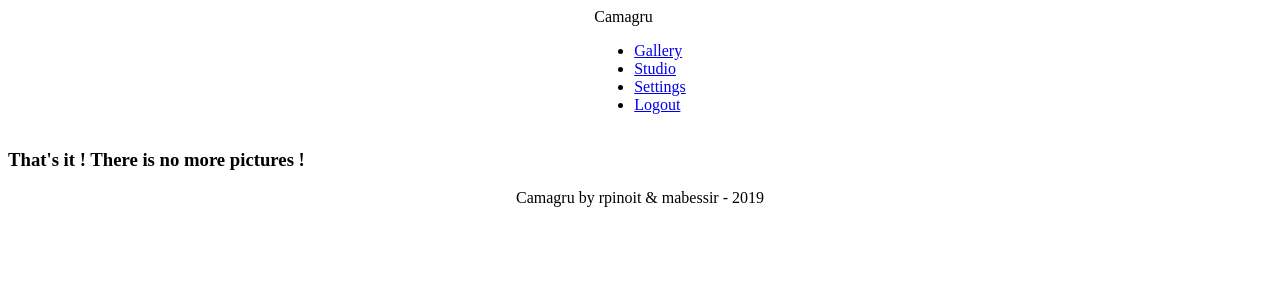
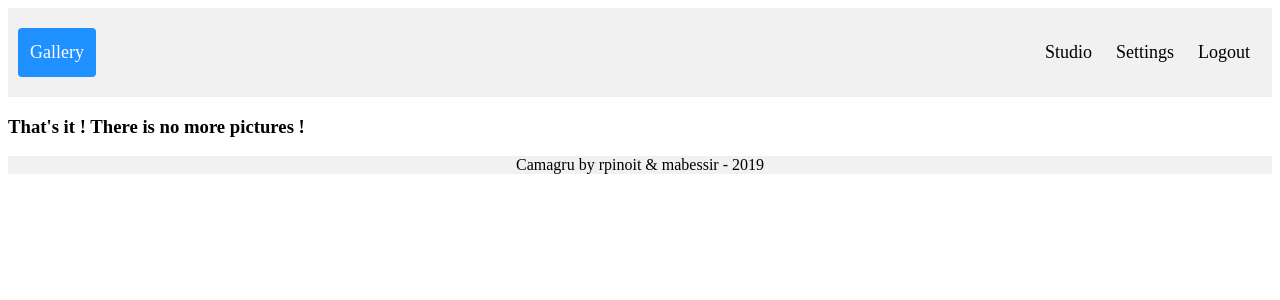
Before and after one commit to Remsko/Camagru, a PHP site: page /user/ in a window 1280 px wide. Shown: the top 300 px of the page. Run offline with PHP 8.4, Linux system fonts and the light colour scheme; the visitor is signed in with stand-in values (Sample User, id 1); data that the repository does not hold is empty.

Commit message:
some css

```diff
--- a/controllers/ControllerUser.class.php
+++ b/controllers/ControllerUser.class.php
@@ -114,11 +114,10 @@ class ControllerUser {
             throw new Exception('You are already connected !');
         }
         if (isset($_POST['resetForm'])) {
-            echo 'reset form triggered';
             $this->_userManager = new UserManager();
             $error = $this->_userManager->resetPassword();
             if (!$error) {
-                echo '<span>A reset mail has been send !</span><br />';
+                echo '<script>alert("A reset mail has been send !");</script>';
             }
         }
         $this->_view = new View('viewReset');
--- a/public/css/style.css
+++ b/public/css/style.css
@@ -1,15 +1,93 @@
-header {
-    display: flex;
-    justify-content: center;
+.header {
+    overflow: hidden;
+    background-color: #f1f1f1;
+    padding: 20px 10px;
 }
 
-footer {
-    display: flex;
-    justify-content: center;
+.header a {
+    float: left;
+    color: black;
+    text-align: center;
+    padding: 12px;
+    text-decoration: none;
+    font-size: 18px;
+    line-height: 25px;
+    border-radius: 4px;
 }
 
-.view {
+.header a.logo {
+    font-size: 25px;
+    font-weight: bold;
+}
+
+.header a:hover {
+    background-color: #ddd;
+    color: black;
+}
+
+.header a.active {
+    background-color: dodgerblue;
+    color: white;
+}
+
+.header-right {
+    float: right;
+}
+
+@media screen and (max-width: 500px) {
+    .header a {
+      float: none;
+      display: block;
+      text-align: left;
+    }
+
+    .header-right {
+      float: none;
+    }
+}
+
+.footer {
+    left: 0;
+    bottom: 0;
+    width: 100%;
+    background-color: #f1f1f1;
+    color: black;
+    text-align: center;
+}
+
+#container {
+    position: relative;
+    margin:auto;
+    margin-top: 20px;
+    width: 600px;
+    height: 600px;
+    background-color: #FFFFFF;
+    border: 2px solid #f1f1f1;
+}
+
+#container2 {
+    position: relative;
+    margin:auto;
+    margin-top: 20px;
+    width: 600px;
+    background-color: #FFFFFF;
+    border: 2px solid #f1f1f1;
+}
+
+h1 {
+    text-align:center;
+}
+
+img.gallery {
     display: block;
     margin-left: auto;
     margin-right: auto;
 }
+
+#block {
+    text-align: center;
+}
+
+#block2 {
+    text-align: left;
+}
--- a/public/js/ajax.js
+++ b/public/js/ajax.js
@@ -10,6 +10,7 @@ function ajaxPost(url, data, action) {
 	ajax.open('POST', url, true);
 	ajax.setRequestHeader('Content-type', 'application/x-www-form-urlencoded');
 	ajax.onload = function () {
+		console.log(this.responseText);
 		action(this.responseText);
 	};
 	ajax.send(data);
--- a/views/layout/footer.php
+++ b/views/layout/footer.php
@@ -1,3 +1,3 @@
-<div class="footer-div">
-    <span>Camagru by rpinoit & mabessir - 2019</span>
+<div class="footer">
+    Camagru by rpinoit & mabessir - 2019
 </div>
--- a/views/layout/header.php
+++ b/views/layout/header.php
@@ -1,17 +1,16 @@
-<div class="header-div">
-    <span>Camagru<span>
-    <ul>
-        <li><a href="/" title="Gallery">Gallery</a></li>
+<div class="header">
+    <a class="active" href="/">Gallery</a>
+    <div class="header-right">
     <?php
         if(!isset($_SESSION['userId'])) {
-                echo '<li><a href="/user/signin" title="Sign In">Sign In</a></li>';
-                echo '<li><a href="/user/signup" title="Sign Up">Sign Up</a></li>';
+            echo '<a href="/user/signin">Sign In</a>';
+            echo '<a href="/user/signup">Sign Up</a>';
         }
         else {
-                echo '<li><a href="/studio" title="Studio">Studio</a></li>';
-                echo '<li><a href="/user/settings" title="Settings">Settings</a></li>';
-                echo '<li><a href="/user/logout" title="Logout">Logout</a></li>';
+            echo '<a href="/studio">Studio</a>';
+            echo '<a href="/user/settings">Settings</a>';
+            echo '<a href="/user/logout">Logout</a>';
         }
     ?>
-    </ul>
     </div>
+</div>
--- a/views/layout/image.php
+++ b/views/layout/image.php
@@ -3,6 +3,6 @@
 		if (isset($_SESSION['userId']) && $image->getUserId() === $_SESSION['userId']) {
 			echo '<button onclick="deletePicture(event);" data-imageid="'.$image->getId().'">Delete</button>';
 		}
-		?>
+	?>
 </div>
-<img src="<?= $image->getPath() ?>"><br/>
+<center><img class="gallery" src="<?= $image->getPath() ?>"/></center>
--- a/views/template.php
+++ b/views/template.php
@@ -9,15 +9,15 @@
         <header>
             <?php require_once('layout/header.php'); ?>
         </header>
-        <div class="view-div">
+        <div class="view">
             <?= $content ?>
         </div>
         <footer>
             <?php require_once('layout/footer.php'); ?>
         </footer>
-        <script src="/public/js/comment.js"></script>
         <script src="/public/js/like.js"></script>
         <script src='/public/js/delete.js'></script>
         <script src="/public/js/ajax.js"></script>
+        <script src="/public/js/comment.js"></script>
     </body>
 </html>
--- a/views/viewGallery.php
+++ b/views/viewGallery.php
@@ -2,12 +2,16 @@
 <?php
     foreach ($images as $image) {
         echo '<div id="'.$image->getId().'" class="Images">';
+        echo '<div id="container2">';
+        echo '<div id="block2">';
         require('layout/image.php');
         if (isset($_SESSION['userId'])) {
             require('layout/like.php');
             require('layout/allComments.php');
             require('layout/newComment.php');
         }
+        echo '</div>';
+        echo '</div>';
         echo '</div>';
     }
     if ($currentPage == $pagesTotal) {
--- a/views/viewNewPassword.php
+++ b/views/viewNewPassword.php
@@ -1,4 +1,7 @@
 <?php $this->_title = 'New Password'; ?>
+<div id="container">
+    <div><h1>New Password</h1></div>
+    <div id="block">
         <form method="post" action="">
             <span>Password: </span><br />
             <input type="password" name="password" value=""/><br />
@@ -13,3 +16,5 @@
                 echo '<font color="red">'.$error."</font>";
             }
         ?>
+    </div>
+</div>
--- a/views/viewReset.php
+++ b/views/viewReset.php
@@ -1,5 +1,7 @@
 <?php $this->_title = 'Reset Password'; ?>
-<h1>Reset Password</h1>
+<div id="container">
+    <div><h1>Reset Password</h1></div>
+    <div id="block">
     <form method="post" action="">
         <span>Email Address:</span><br />
         <input type="text" name="mail" value=""/><br />
@@ -11,3 +13,5 @@
             echo '<font color="red">'.$error."</font>";
         }
     ?>
+    </div>
+</div>
```
Also changed, not shown: models/CommentManager.class.php (+8 -4 lines), views/viewSettings.php (+9 -3 lines), views/viewSignIn.php (+5 -5 lines), views/viewSignUp.php (+8 -8 lines). Lines whose indentation alone changed are shown as unchanged.
